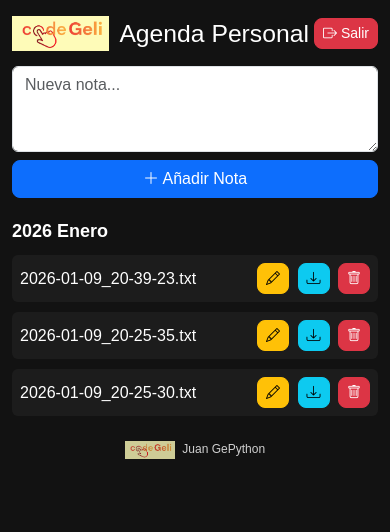
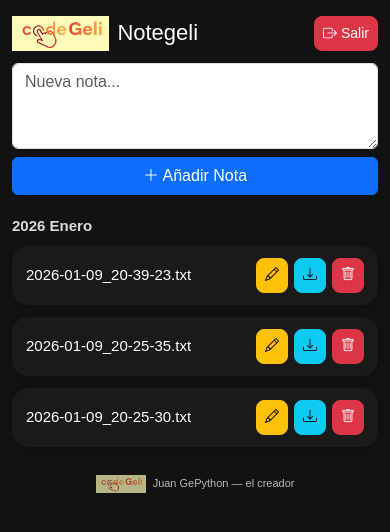
Before and after one commit to jongelai/notegeli, a Flask app: page / in a window 390 px wide. Shown: the top 532 px of the page. Run offline with Flask 3, Linux system fonts and the light colour scheme; the visitor is signed in with stand-in values (Sample User, id 1).

Commit message:
estilo app y version movil

```diff
--- a/templates/index.html
+++ b/templates/index.html
@@ -2,56 +2,141 @@
 <html>
 <head>
 <meta charset="UTF-8">
+<meta name="viewport" content="width=device-width, initial-scale=1.0">
 <title>Notegeli</title>
+
 <link href="https://cdn.jsdelivr.net/npm/bootstrap@5.3.2/dist/css/bootstrap.min.css" rel="stylesheet">
 <link href="https://cdn.jsdelivr.net/npm/bootstrap-icons@1.11.1/font/bootstrap-icons.css" rel="stylesheet">
+
 <style>
+
 body {
     background: #121212;
     color: white;
     font-family: Arial, sans-serif;
 }
+
 .header {
     display: flex;
     justify-content: space-between;
     align-items: center;
-    margin-bottom: 15px;
+    margin-bottom: 12px;
 }
-.card {
-    background: #1c1c1c;
-    border: none;
-    margin-bottom: 10px;
-    color:white
+
+.header img {
+    height: 35px;
+    margin-right: 8px;
 }
-.grupo-titulo {
-    margin-top: 20px;
-    margin-bottom: 10px;
-    font-weight: bold;
-    font-size: 18px;
+
+.header-title {
+    display: flex;
+    align-items: center;
 }
+
 textarea {
     background: #1c1c1c;
     color: white;
     border: 1px solid #333;
+    border-radius: 10px;
 }
-button, .btn {
+
+/* --- Tarjetas estilo chat --- */
+.card {
+    background: #1a1a1a;
+    border: none;
+    border-radius: 14px;
+    margin-bottom: 10px;
+    padding: 10px 12px;
+    color: white;
+    box-shadow: 0 2px 6px rgba(0,0,0,0.25);
+}
+
+.filename {
+    flex: 1;
+    white-space: nowrap;
+    overflow: hidden;
+    text-overflow: ellipsis;
+}
+
+.actions {
+    display: flex;
+    gap: 6px;
+}
+
+.grupo-titulo {
+    margin-top: 18px;
+    margin-bottom: 6px;
+    font-weight: bold;
+    font-size: 16px;
+    opacity: 0.85;
+}
+
+/* --- Footer --- */
+footer {
+    margin-top: 25px;
+    text-align: center;
+    font-size: 12px;
+    opacity: 0.7;
+}
+
+footer img {
+    height: 18px;
+    vertical-align: middle;
+    margin-right: 4px;
+}
+
+/* --- Versión móvil (B - cómodo) --- */
+@media (max-width: 600px) {
+
+    body {
+        padding: 12px !important;
+    }
+
+    .header h2 {
+        font-size: 22px;
+        margin-bottom: 0;
+    }
+
+    .card {
+        padding: 12px 14px;
+        border-radius: 16px;
+        font-size: 15px;
+        margin-bottom: 12px;
+    }
+
+    .btn-sm {
+        padding: 6px 8px !important;
+        font-size: 14px !important;
         border-radius: 8px;
     }
+
+    .grupo-titulo {
+        font-size: 15px;
+        margin-top: 20px;
+        margin-bottom: 8px;
+    }
+
+    footer {
+        font-size: 11px;
+        margin-top: 28px;
+    }
+
+}
+
 </style>
 </head>
+
 <body class="container py-3">
 
 <div class="header">
-    <div class="d-flex align-items-center">
-        <img src="{{ url_for('static', filename='logogeli.png') }}" style="height:35px; margin-right:10px;">
-        <h2 class="m-0">Agenda Personal</h2>
+    <div class="header-title">
+        <img src="{{ url_for('static', filename='logogeli.png') }}">
+        <h2 class="m-0">Notegeli</h2>
     </div>
-
     <a href="/logout" class="btn btn-sm btn-danger">
         <i class="bi bi-box-arrow-right"></i> Salir
     </a>
 </div>
-
 
 <form method="POST" class="mb-3">
     <textarea name="texto" rows="3" class="form-control mb-2" placeholder="Nueva nota..."></textarea>
@@ -64,14 +149,14 @@ button, .btn {
     <div class="grupo-titulo">{{ grupo }}</div>
 
     {% for a in archivos %}
-        <div class="card p-2">
-            <div class="d-flex justify-content-between align-items-center">
-                <span>{{ a }}</span>
-                <div>
-                    <a href="/editar/{{a}}" class="btn btn-sm btn-warning me-1">
+    <div class="card">
+        <div class="d-flex align-items-center">
+            <span class="filename">{{ a }}</span>
+            <div class="actions">
+                <a href="/editar/{{a}}" class="btn btn-sm btn-warning">
                     <i class="bi bi-pencil"></i>
                 </a>
-                    <a href="/descargar/{{a}}" class="btn btn-sm btn-info me-1">
+                <a href="/descargar/{{a}}" class="btn btn-sm btn-info">
                     <i class="bi bi-download"></i>
                 </a>
                 <a href="/borrar/{{a}}" class="btn btn-sm btn-danger">
@@ -82,12 +167,11 @@ button, .btn {
     </div>
     {% endfor %}
 {% endfor %}
-<footer class="text-center mt-4" style="opacity:0.8; font-size:12px;">
-    <img src="{{ url_for('static', filename='logogeli.png') }}"
-         style="height:18px; vertical-align:middle; margin-right:4px;">
-    Juan GePython
+
+<footer>
+    <img src="{{ url_for('static', filename='logogeli.png') }}">
+    Juan GePython — el creador
 </footer>
-
 
 </body>
 </html>
```
Also changed, not shown: templates/login.html (+92 -33 lines). Lines whose indentation alone changed are shown as unchanged.
